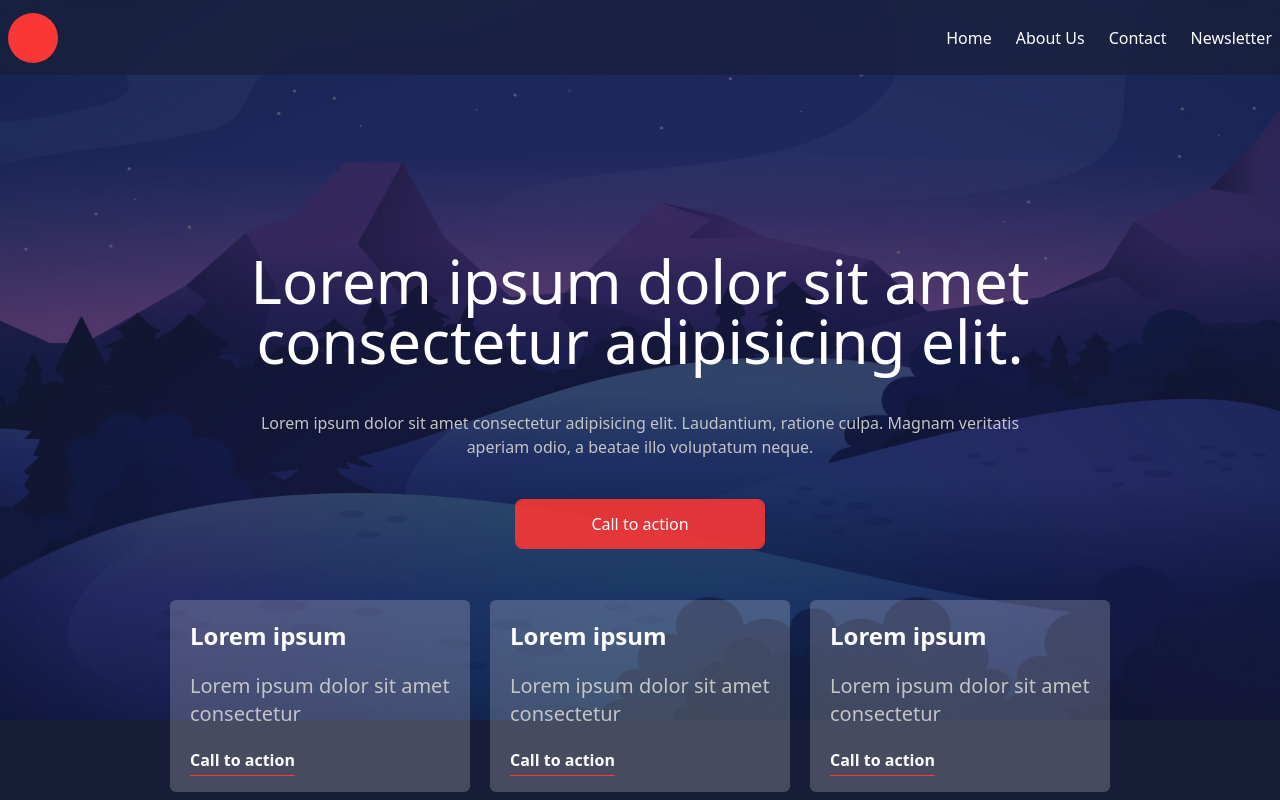
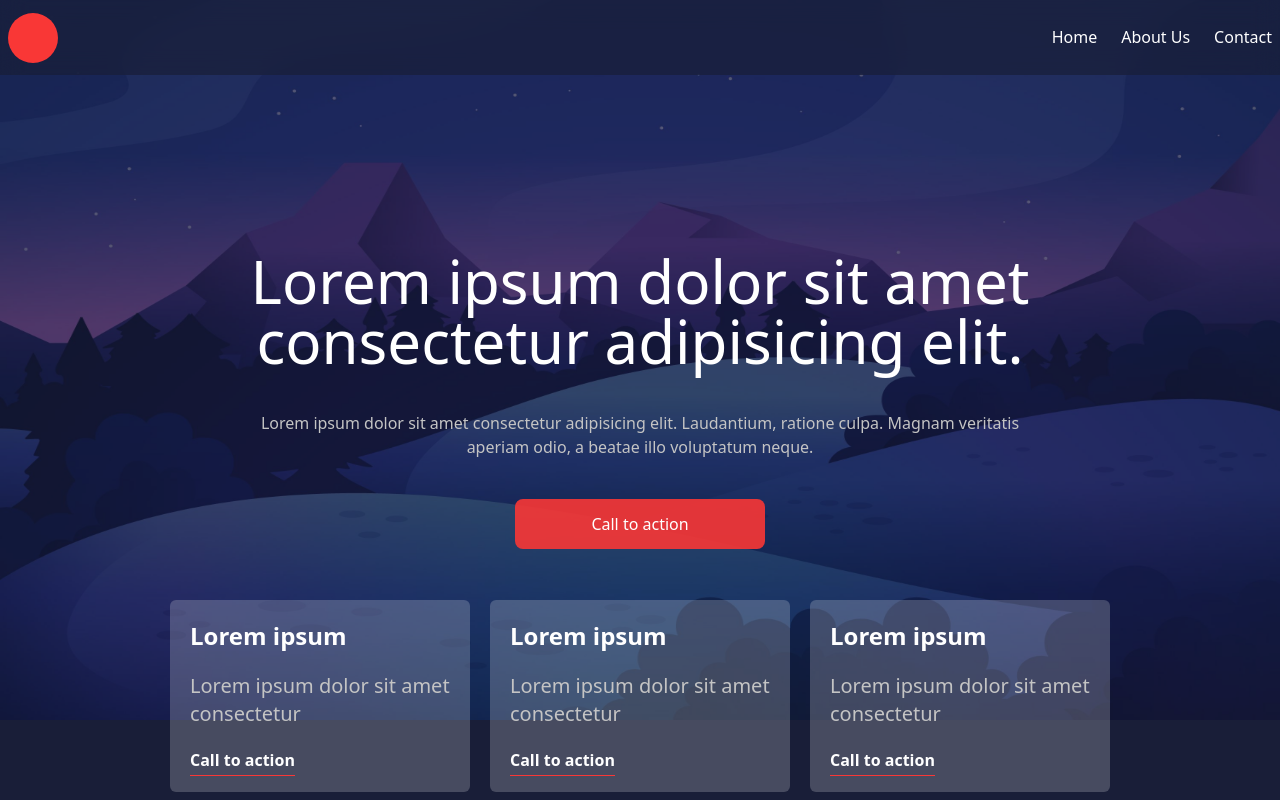
Before and after one commit to Exequielrd/travel-template, a Vue app: page / in a window 1280 px wide. Shown: the top 800 px of the page. Built offline with nearby package versions, Linux system fonts and the light colour scheme.

Commit message:
nav style

```diff
--- a/src/components/layout/NavMenu.vue
+++ b/src/components/layout/NavMenu.vue
@@ -1,3 +1,7 @@
+<script setup>
+const navItems = ['Home', 'About Us', 'Contact']
+</script>
+
 <template>
   <header
     class="w-full h-[75px] fixed top-0 bg-purple/70 z-50 flex items-center backdrop-blur-md text-white px-2"
@@ -6,10 +10,13 @@
       <div class="aspect-square w-[50px] bg-orange rounded-full"></div>
       <nav class="hidden md:flex items-center gap-6">
         <ul class="flex gap-6">
-          <li>Home</li>
-          <li>About Us</li>
-          <li>Contact</li>
-          <li>Newsletter</li>
+          <li
+            v-for="item of navItems"
+            :key="item"
+            class="border-b hover:border-white cursor-pointer border-transparent"
+          >
+            {{ item }}
+          </li>
         </ul>
       </nav>
     </div>
```
